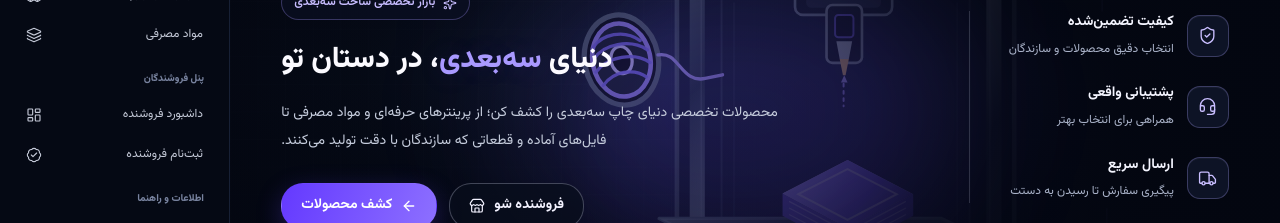
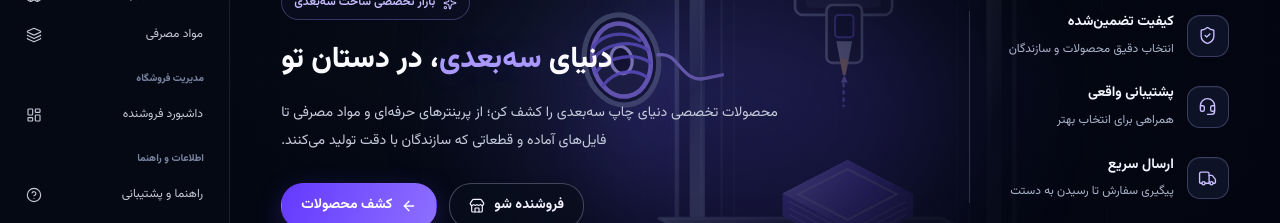
Before and after one commit to ParisaAtaee2000/web-projects, a React (Vite) app in the folder 3d-marketplace/: page / in a window 1280 px wide. Shown: the part 197-420 px from the top of the page. Built offline with nearby package versions, Linux system fonts and the light colour scheme.

Commit message:
Remove duplicate seller signup link from sidebar navigation

```diff
--- a/3d-marketplace/src/components/sidebar/SidebarMenu.tsx
+++ b/3d-marketplace/src/components/sidebar/SidebarMenu.tsx
@@ -1,6 +1,5 @@
 import type { LucideIcon } from "lucide-react";
 import {
-  BadgeCheck,
   Boxes,
   CircleHelp,
   House,
@@ -25,7 +24,6 @@ const marketItems: { label: string; href: string; Icon: LucideIcon }[] = [
 
 const sellerItems: { label: string; href: string; Icon: LucideIcon }[] = [
   { label: "داشبورد فروشنده", href: ROUTES.sellerDashboard, Icon: LayoutDashboard },
-  { label: "ثبت‌نام فروشنده", href: ROUTES.sellerRegister, Icon: BadgeCheck },
 ];
 
 const informationItems: { label: string; href: string; Icon: LucideIcon }[] = [
@@ -71,7 +69,7 @@ export function SidebarMenu() {
       </div>
 
       <div className="sidebar-menu__group">
-        <h2 className="sidebar-menu__heading">پنل فروشندگان</h2>
+        <h2 className="sidebar-menu__heading">مدیریت فروشگاه</h2>
         {sellerItems.map((item) => renderItem(item, pathname))}
       </div>
 
```
